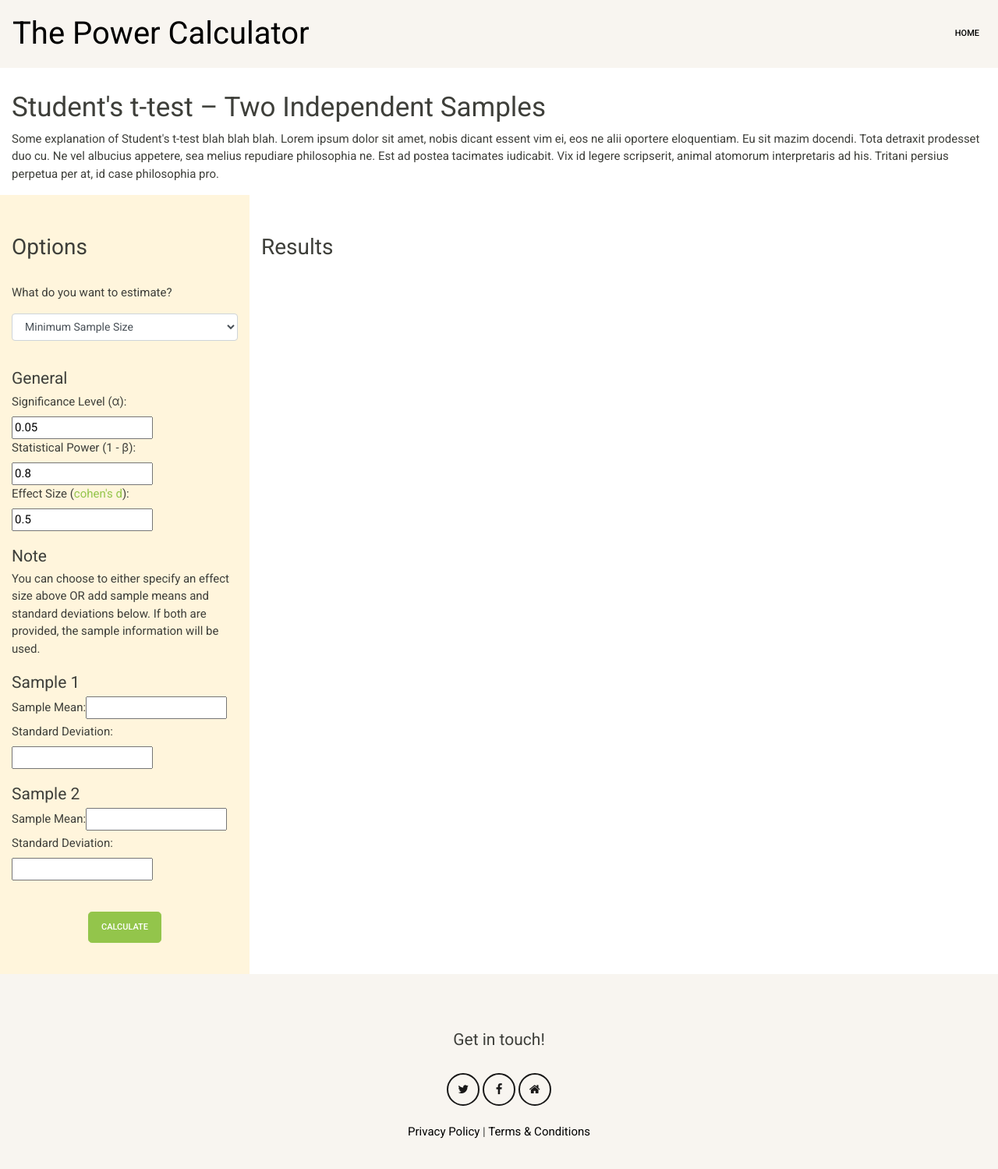
After one commit to vladimiriii/power-calculator, a Flask app: page /t-test-two-independent-samples in a window 1280 px wide. The commit adds this page. Shown: the whole page at 78% size. Run offline with Flask 2, Linux system fonts and the light colour scheme; parts of the project's set-up code (start-up, migrations or seed data) failed here and were passed over; some libraries are stand-ins or nearby versions.

Commit message:
First version of test calculator page template

```diff
--- a/app/__init__.py
+++ b/app/__init__.py
@@ -17,10 +17,12 @@ def create_app():
 def init_modules(app):
     # Import a module / component using its blueprint handler variable
     from app.views import basic_page
+    from app.views import test_page
     from app.views import api_endpoint
 
     # Register blueprint(s)
     app.register_blueprint(basic_page)
+    app.register_blueprint(test_page)
     app.register_blueprint(api_endpoint)
 
 
--- /dev/null
+++ b/app/static/script/custom/fieldMap.js
@@ -0,0 +1,44 @@
+const fieldMap = {
+    "alpha": {
+            "label": "Significance Level (α):",
+            "default": 0.05,
+            "step": 0.01
+    },
+    "power": {
+            "label": "Statistical Power (1 - β):",
+            "default": 0.8,
+            "step": 0.01
+    },
+    "effectSize": {
+            "label": 'Effect Size (<a href="https://en.wikipedia.org/wiki/Effect_size#Cohen\'s_d" target="_blank">cohen\'s d</a>):',
+            "default": 0.5,
+            "step": "any"
+    },
+    "mean": {
+            "label": 'Sample Mean:',
+            "step": "any"
+    },
+    "stdDev": {
+            "label": 'Standard Deviation:',
+            "step": "any"
+    },
+    "n": {
+            "label": 'Sample Size (n):',
+            "step": 1
+    }
+}
+
+const optionMap = {
+    "sampleSize": {
+        "generalFields": ["alpha", "power", "effectSize"],
+        "sampleFields": ["mean", "stdDev"]
+    },
+    "power": {
+        "generalFields": ["alpha", "effectSize"],
+        "sampleFields": ["mean", "stdDev", "n"]
+    },
+    "pValue": {
+        "generalFields": ["effectSize"],
+        "sampleFields": ["mean", "stdDev", "n"]
+    },
+}
--- a/app/static/script/custom/indexFunctions.js
+++ b/app/static/script/custom/indexFunctions.js
@@ -37,7 +37,7 @@ function generateLinks(tests, div) {
     $("#" + div).empty();
     for (let i = 0; i < tests.length; ++i) {
         $("#" + div).append(
-            '<p class="test-link"><a href="' + tests[i]['name'] + '" target="_blank">' + tests[i]['name'] + '</a></p>'
+            '<p class="test-link"><a href="' + tests[i]['url'] + '">' + tests[i]['name'] + '</a></p>'
         );
     }
 }
--- /dev/null
+++ b/app/static/script/custom/ttest2indFunctions.js
@@ -0,0 +1,58 @@
+function updateInputs() {
+    const target = $("#target-list").val();
+    $("#options").empty()
+    addOptionFields(target, 2);
+}
+
+
+function addOptionFields(target, groups) {
+    const headerClass = "optionHeader";
+    const generalFields = optionMap[target]["generalFields"];
+    const sampleFields = optionMap[target]["sampleFields"];
+
+    // Header
+    $("#options").append("<h4 class=" + headerClass + ">General</h4>");
+
+    // General Fields
+    for (let i = 0; i < generalFields.length; ++i) {
+        let f = generalFields[i];
+        let label = "";
+        label += '<form onSubmit="return false;">';
+        label += '<label for="' + f + '">' + fieldMap[f]['label'] + '</label>';
+        label += '<input type="number" id="' + f + '" step=' + String(fieldMap[f]['step']) + ' value=' + String(fieldMap[f]['default']) + '>';
+        label += "</form>";
+        $("#options").append(label);
+    }
+
+    // If we are showing both an effect size field and sample fields, need to explain
+    if (generalFields.indexOf("effectSize") >= 0 && sampleFields.indexOf("mean") >= 0) {
+        let text = "<h4 class=" + headerClass + ">Note</h4>";
+        text += "<p>You can choose to either specify an effect size above OR add sample means and standard deviations below. ";
+        text += "If both are provided, the sample information will be used.</p>";
+        $("#options").append(text);
+    }
+
+    // Sample Fields (need to be repeated X times)
+    for (let j = 1; j <= groups; ++j) {
+        $("#options").append("<h4 class=" + headerClass + ">Sample " + String(j) + "</h4>");
+        for (let i = 0; i < sampleFields.length; ++i) {
+            let f = sampleFields[i];
+            let label = "";
+            label += '<form onSubmit="return false;">';
+            label += '<label for="' + f + String(j) + '">' + fieldMap[f]['label'] + '</label>';
+            label += '<input type="number" id="' + f + String(j) + '" step=' + String(fieldMap[f]['step']) + '>';
+            label += "</form>";
+            $("#options").append(label);
+        }
+    }
+}
+
+
+function calculateEstimate() {
+
+}
+
+
+function determineInputs() {
+
+}
--- /dev/null
+++ b/app/static/script/custom/ttest2indOnLoad.js
@@ -0,0 +1,9 @@
+$(document).ready(function(){
+
+    // Run this to initiate a set of fields
+    updateInputs()
+
+    $("#target-list").change(updateInputs);
+    $("#go-btn").click(calculateEstimate);
+
+});
--- a/app/static/style/baseStyle.css
+++ b/app/static/style/baseStyle.css
@@ -1,6 +1,6 @@
 body {
   padding-right: 0;
-  font-size:  13px;
+  font-size:  15px;
 }
 
 /* Navbar */
--- /dev/null
+++ b/app/static/style/testPage.css
@@ -0,0 +1,13 @@
+.toolbar {
+    background-color: rgb(255, 245, 220);
+}
+
+#go-btn {
+    margin-top: 40px;
+    margin-bottom: 40px;
+}
+
+.optionHeader {
+    margin-bottom: 5px;
+    margin-top: 20px;
+}
--- a/app/templates/index.html
+++ b/app/templates/index.html
@@ -50,7 +50,7 @@
         </div>
         <div class="row" id="setup-questions">
             <div class="col-md-8 offset-md-2">
-                <h2>Test Finder</h3>
+                <h2>Test Recommender</h3>
                 <div class="row">
                     <div class="col-md-8">
                         <h4 class="question">How many groups do you have?</h4>
--- /dev/null
+++ b/app/templates/t-test-two-ind.html
@@ -0,0 +1,77 @@
+<!DOCTYPE html>
+<html>
+
+<head>
+
+    <title>The Power Calculator – t-test with Two Independent Sample</title>
+
+    {% include 'includes/basic-meta.html' %}
+    {% include 'includes/base-scripts.html' %}
+
+    <!-- Page Specific Styling -->
+    <link rel="stylesheet" type="text/css" href="{{ url_for('static',filename='style/testPage.css') }}">
+
+    <!-- Custom JavaScript -->
+    <script src="{{ url_for('static',filename='script/custom/ttest2indFunctions.js') }}"></script>
+    <script src="{{ url_for('static',filename='script/custom/fieldMap.js') }}"></script>
+    <script src="{{ url_for('static',filename='script/custom/ttest2indOnLoad.js') }}"></script>
+
+</head>
+
+<body>
+    {% include 'includes/spinner.html' %}
+    <!-- Content -->
+    {% include 'modules/navbar.html' %}
+    <div class="container-fluid">
+        <div class="row">
+            <div class="col-md-12">
+                <h1>Student's t-test – Two Independent Samples</h1>
+                <p>Some explanation of Student's t-test blah blah blah. Lorem ipsum dolor sit amet, nobis dicant essent vim ei, eos ne alii oportere eloquentiam. Eu sit mazim docendi. Tota detraxit prodesset duo cu. Ne vel albucius appetere, sea melius repudiare philosophia ne. Est ad postea tacimates iudicabit. Vix id legere scripserit, animal atomorum interpretaris ad his. Tritani persius perpetua per at, id case philosophia pro.</p>
+            </div>
+        </div>
+        <div class="row">
+            <div class="col-md-3 toolbar">
+                <h2>Options</h2>
+                <p>What do you want to estimate?
+                <div id="target-select" class="form-group question-select">
+                    <select id="target-list" class="form-control eco-select">
+                        <option value='sampleSize'>Minimum Sample Size</option>
+                        <option value='power'>Statistical Power</option>
+                        <option value='pValue'>p value</option>
+                    </select>
+                </div>
+                <div class="row">
+                    <div class="col-md-12" id="options"></div>
+                </div>
+                <div class="row">
+                    <div class="col-md-12" style="text-align: center">
+                        <button type="button" class="btn btn-lg btn-success" id="go-btn">Calculate</button>
+                    </div>
+                </div>
+            </div>
+            <div class="col-md-9">
+                <h2>Results</h1>
+            </div>
+        </div>
+    </div>
+    {% include 'modules/footer.html' %}
+</body>
+
+</html>
+
+<!-- <div class="row">
+    <div class="col-md-8">
+        <h4 class="question">What do you want to estimate?</h4>
+        <p class="question-explainer">Select the statistic you are interested in finding out.</p>
+    </div>
+    <div class="col-md-3 offset-md-1">
+        <div id="target-select" class="form-group question-select">
+            <select id="target-list" class="form-control eco-select">
+                <option value='power'>Statitical Power</option>
+                <option value='sample'>Sample Size</option>
+                <option value='effect'>Effect Size</option>
+                <option value='p'>p value</option>
+            </select>
+        </div>
+    </div>
+</div> -->
--- a/app/views.py
+++ b/app/views.py
@@ -8,6 +8,7 @@ from app.lib import t_test
 
 # Define the blueprint:
 basic_page = Blueprint('basic_page', __name__)
+test_page = Blueprint('test_page', __name__)
 api_endpoint = Blueprint('api_endpoint', __name__)
 
 
@@ -26,6 +27,11 @@ def privacy_policy_page():
     return render_template('privacy-policy.html')
 
 
+@test_page.route('/t-test-two-independent-samples', methods=['GET'])
+def t_test_two_ind():
+    return render_template('t-test-two-ind.html')
+
+
 @api_endpoint.route('/t-test-ind', methods=['GET'])
 def t_test_ind():
     array = {"foo": "foo"}
```
Also changed, not shown: app/static/script/custom/testMap.js (+4 -4 lines).
